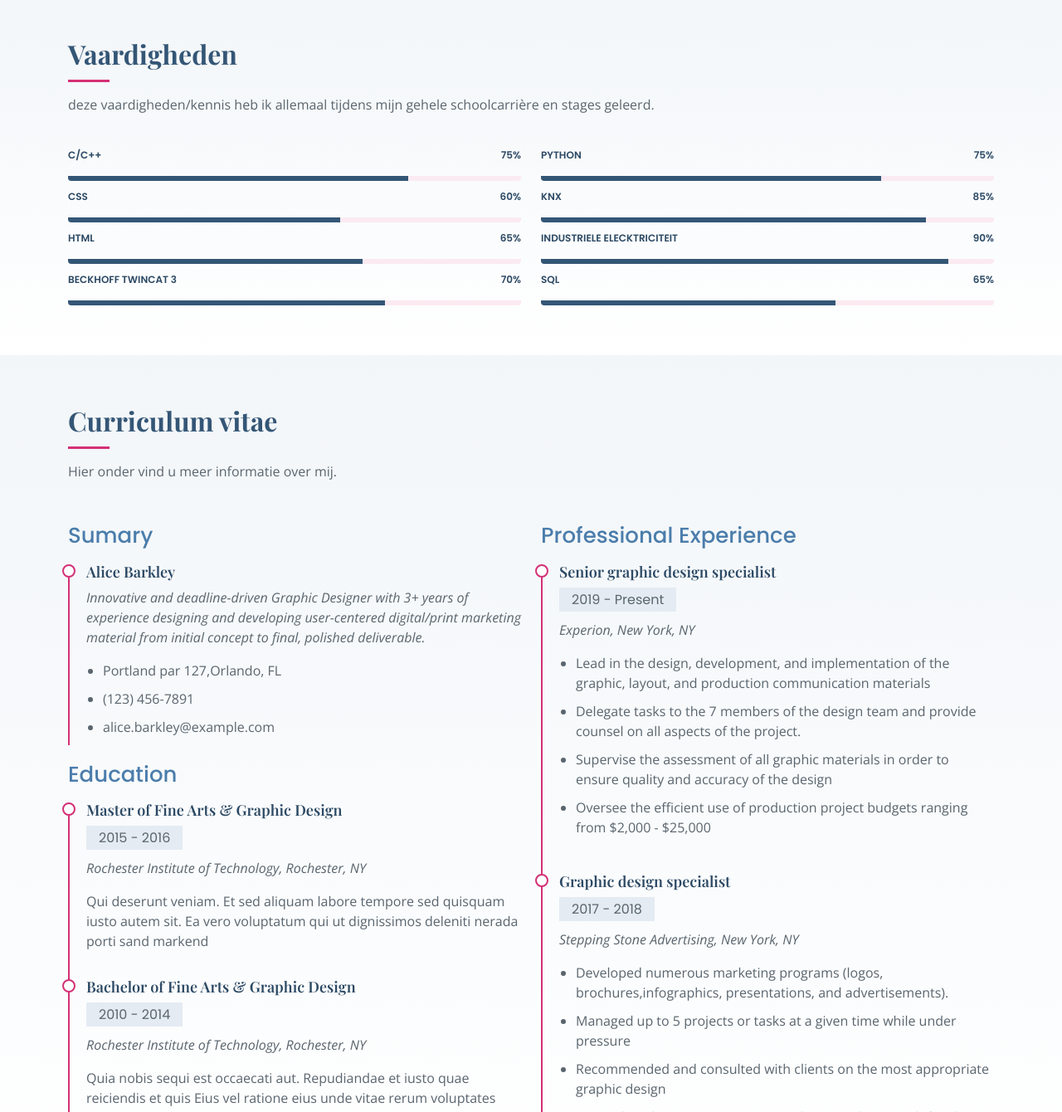
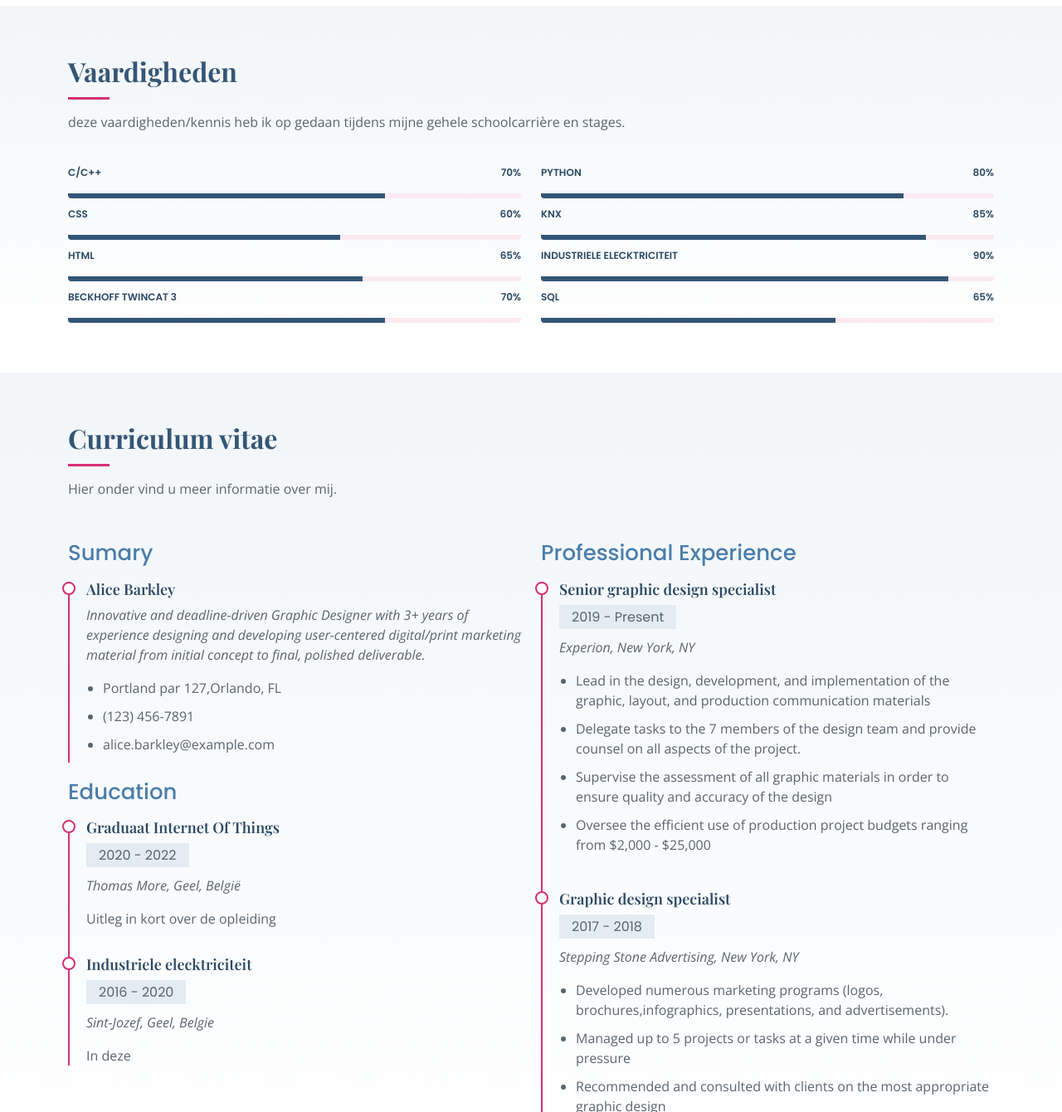
Before and after one commit to lucasdegreef/portfolio-lucas, a plain HTML site: page Website Lucas De Greef/Lonely/index.html in a window 1280 px wide. Shown: the part 1460-2800 px from the top of the page at 83% size. Drawn offline with nearby package versions, Linux system fonts and the light colour scheme; a web font is replaced by a local one.

Commit message:
Vakje vaardigheden aangepast

```diff
--- a/Website Lucas De Greef/Lonely/index.html
+++ b/Website Lucas De Greef/Lonely/index.html
@@ -1,5 +1,5 @@
 <!DOCTYPE html>
-<html lang="en">
+<html lang="nl">
 
 <head>
   <meta charset="utf-8">
@@ -51,7 +51,7 @@
         <ul>
           <li><a class="nav-link scrollto active" href="#hero">Home</a></li>
           <li><a class="nav-link scrollto" href="#skills">Vaardigheden</a></li>
-          <li><a class="nav-link scrollto" href="#resume">Curriculum</a></li>
+          <li><a class="nav-link scrollto" href="#resume">Curriculum vitae</a></li>
           <li><a class="nav-link scrollto" href="#testimonials">Testimonials</a></li>
           <li><a class="nav-link scrollto" href="#contact">Contact</a></li>
         </ul>
@@ -81,8 +81,8 @@
                 <div class="col-md-6 d-md-flex align-items-md-stretch">
                   <div class="count-box">
                     <i class="bi bi-emoji-smile"></i>
-                    <span data-purecounter-start="0" data-purecounter-end="65" data-purecounter-duration="1" class="purecounter"></span>
-                    <p><strong>Happy Clients</strong> consequuntur voluptas nostrum aliquid ipsam architecto ut.</p>
+                    <span data-purecounter-start="0" data-purecounter-end="90" data-purecounter-duration="1" class="purecounter"></span>
+                    <p><strong>Tevredenheid</strong> Het eindresulaat van dit project bracht veel voldoening in mijn en ook tevredenheid voor het bedrijf Vlegel Technology.</p>
                   </div>
                 </div>
 
@@ -90,14 +90,14 @@
                   <div class="count-box">
                     <i class="bi bi-journal-richtext"></i>
                     <span data-purecounter-start="0" data-purecounter-end="85" data-purecounter-duration="1" class="purecounter"></span>
-                    <p><strong>Projects</strong> adipisci atque cum quia aspernatur totam laudantium et quia dere tan</p>
+                    <p><strong>Nieuw</strong></p>
                   </div>
                 </div>
 
                 <div class="col-md-6 d-md-flex align-items-md-stretch">
                   <div class="count-box">
                     <i class="bi bi-clock"></i>
-                    <span data-purecounter-start="0" data-purecounter-end="12" data-purecounter-duration="1" class="purecounter"></span>
+                    <span data-purecounter-start="0" data-purecounter-end="14" data-purecounter-duration="1" class="purecounter"></span>
                     <p><strong>Years of experience</strong> aut commodi quaerat modi aliquam nam ducimus aut voluptate non vel</p>
                   </div>
                 </div>
@@ -123,7 +123,7 @@
 
         <div class="section-title">
           <h2>Vaardigheden</h2>
-          <p>deze vaardigheden/kennis heb ik allemaal tijdens mijn gehele schoolcarrière en stages geleerd. </p>
+          <p>deze vaardigheden/kennis heb ik op gedaan tijdens mijne gehele schoolcarrière en stages.</p>
         </div>
 
         <div class="row skills-content">
@@ -131,9 +131,9 @@
           <div class="col-lg-6">
 
             <div class="progress">
-              <span class="skill">C/C++ <i class="val">75%</i></span>
+              <span class="skill">C/C++ <i class="val">70%</i></span>
               <div class="progress-bar-wrap">
-                <div class="progress-bar" role="progressbar" aria-valuenow="75" aria-valuemin="0" aria-valuemax="100"></div>
+                <div class="progress-bar" role="progressbar" aria-valuenow="70" aria-valuemin="0" aria-valuemax="100"></div>
               </div>
             </div>
 
@@ -163,9 +163,9 @@
           <div class="col-lg-6">
 
             <div class="progress">
-              <span class="skill">Python <i class="val">75%</i></span>
+              <span class="skill">Python <i class="val">80%</i></span>
               <div class="progress-bar-wrap">
-                <div class="progress-bar" role="progressbar" aria-valuenow="75" aria-valuemin="0" aria-valuemax="100"></div>
+                <div class="progress-bar" role="progressbar" aria-valuenow="80" aria-valuemin="0" aria-valuemax="100"></div>
               </div>
             </div>
 
@@ -222,16 +222,16 @@
 
             <h3 class="resume-title">Education</h3>
             <div class="resume-item">
-              <h4>Master of Fine Arts &amp; Graphic Design</h4>
-              <h5>2015 - 2016</h5>
-              <p><em>Rochester Institute of Technology, Rochester, NY</em></p>
-              <p>Qui deserunt veniam. Et sed aliquam labore tempore sed quisquam iusto autem sit. Ea vero voluptatum qui ut dignissimos deleniti nerada porti sand markend</p>
+              <h4>Graduaat Internet Of Things </h4>
+              <h5>2020 - 2022</h5>
+              <p><em>Thomas More, Geel, België</em></p>
+              <p> Uitleg in kort over de opleiding</p>
             </div>
             <div class="resume-item">
-              <h4>Bachelor of Fine Arts &amp; Graphic Design</h4>
-              <h5>2010 - 2014</h5>
-              <p><em>Rochester Institute of Technology, Rochester, NY</em></p>
-              <p>Quia nobis sequi est occaecati aut. Repudiandae et iusto quae reiciendis et quis Eius vel ratione eius unde vitae rerum voluptates asperiores voluptatem Earum molestiae consequatur neque etlon sader mart dila</p>
+              <h4>Industriele elecktriciteit</h4>
+              <h5>2016 - 2020</h5>
+              <p><em>Sint-Jozef, Geel, Belgie</em></p>
+              <p>In deze </p>
             </div>
           </div>
           <div class="col-lg-6">
@@ -395,7 +395,7 @@
   <footer id="footer">
     <div class="container">
       <div class="copyright">
-        &copy; Copyright <strong><span>Lonely</span></strong>. All Rights Reserved
+        Designed by <strong><span>Lucas De Greef</span></strong>.
       </div>
       <div class="credits">
         <!-- All the links in the footer should remain intact. -->
```
